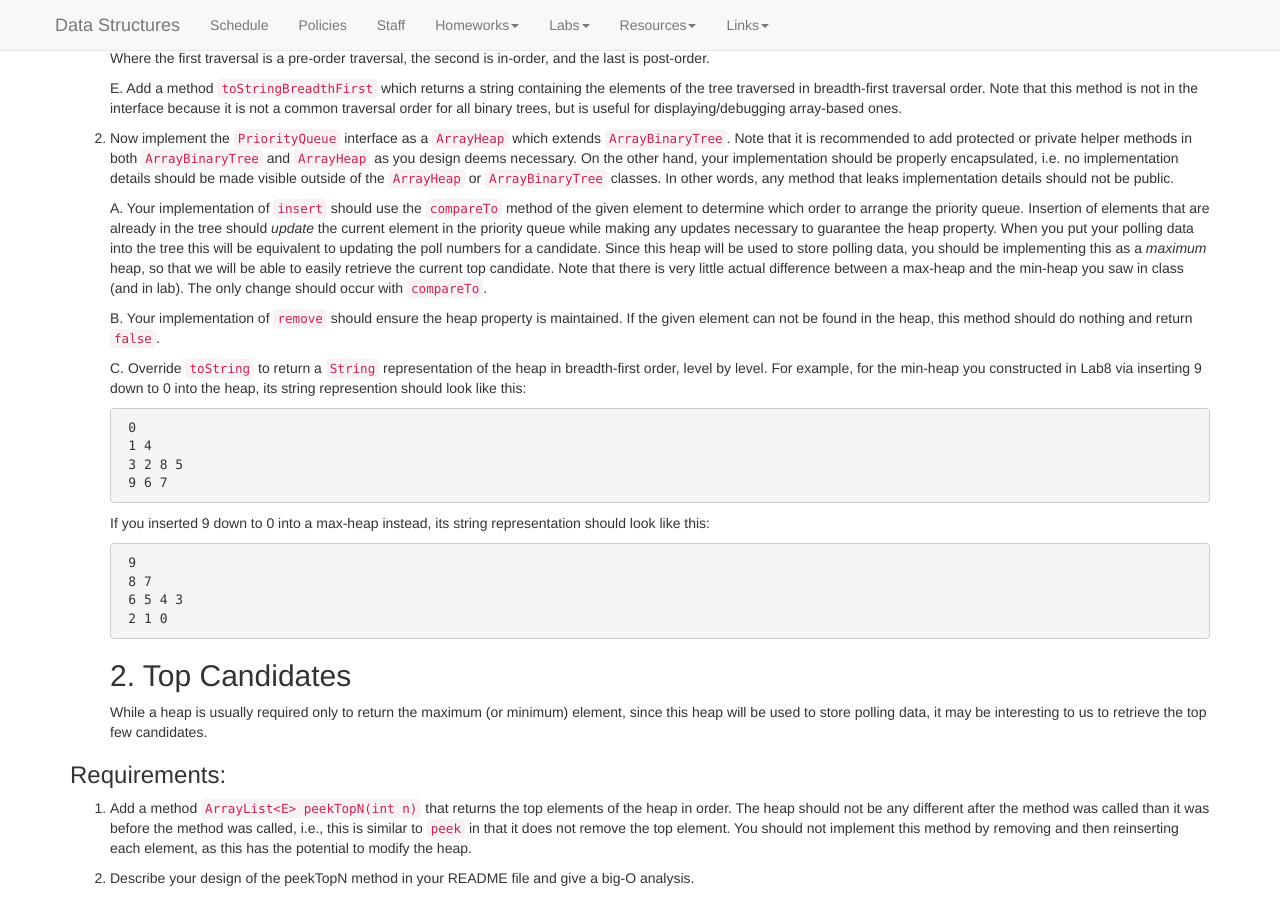
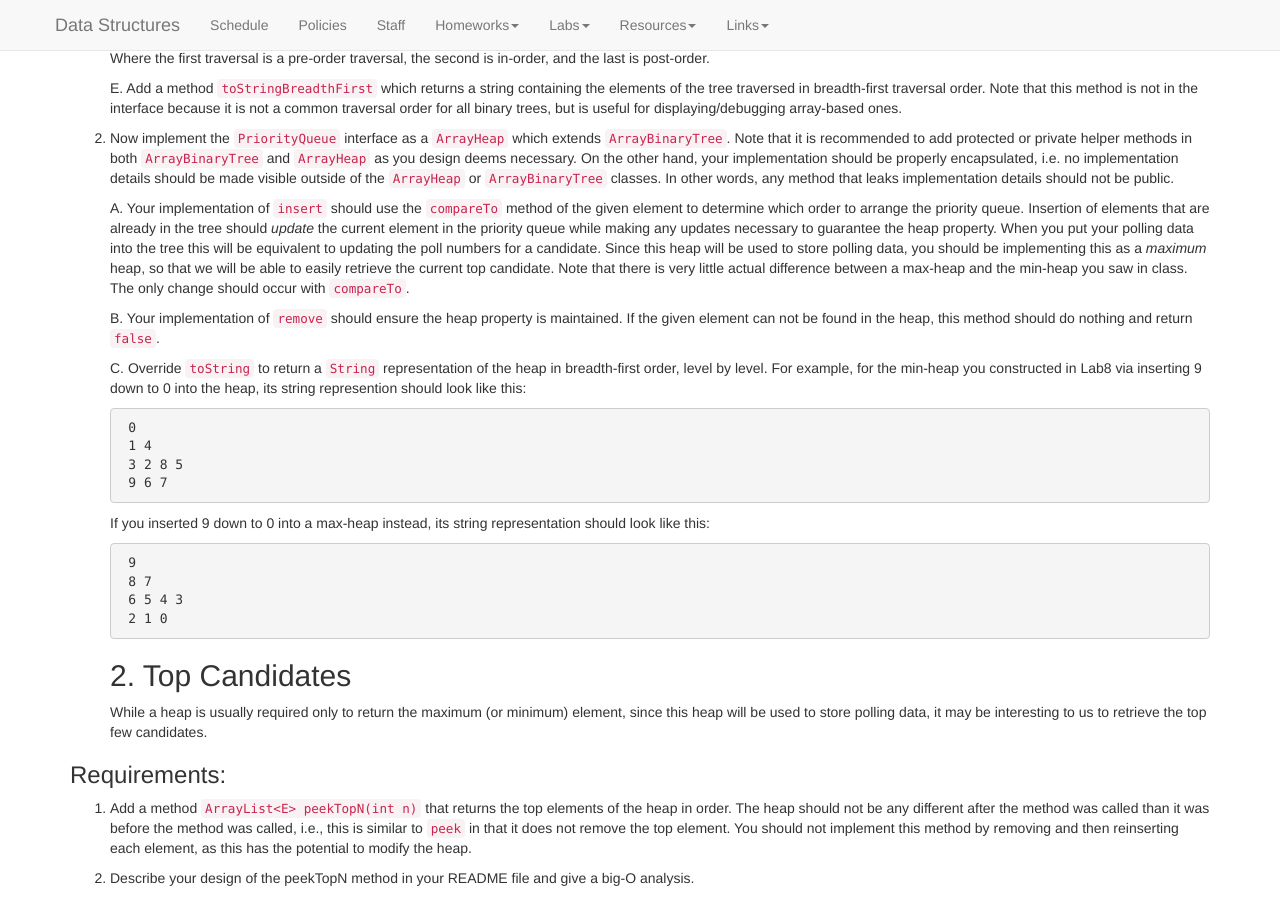
Before and after one commit to kalte0/BMC-CS-151.github.io, a Jekyll site: the page built from hws/HW06.md, in a window 1280 px wide and 900 px high, scrolled down 861 px. Built offline with Jekyll 4.4.1, drawn with Linux system fonts in a browser that asks for light colours; nearby versions of some CDN libraries.

Commit message:
Update HW06.md

```diff
--- a/hws/HW06.md
+++ b/hws/HW06.md
@@ -115,7 +115,7 @@ for a candidate. Since this heap will be used to store polling data, you
 should be implementing this as a <i>maximum</i> heap, so that we will be
 able to easily retrieve the current top candidate. Note that there is very
 little actual difference between a max-heap and the min-heap you saw
-in class (and in lab). The only change should occur with `compareTo`.
+in class. The only change should occur with `compareTo`.
 
 	B. Your implementation of `remove` should ensure the heap property is
 maintained. If the given element can not be found in the heap, this
```
